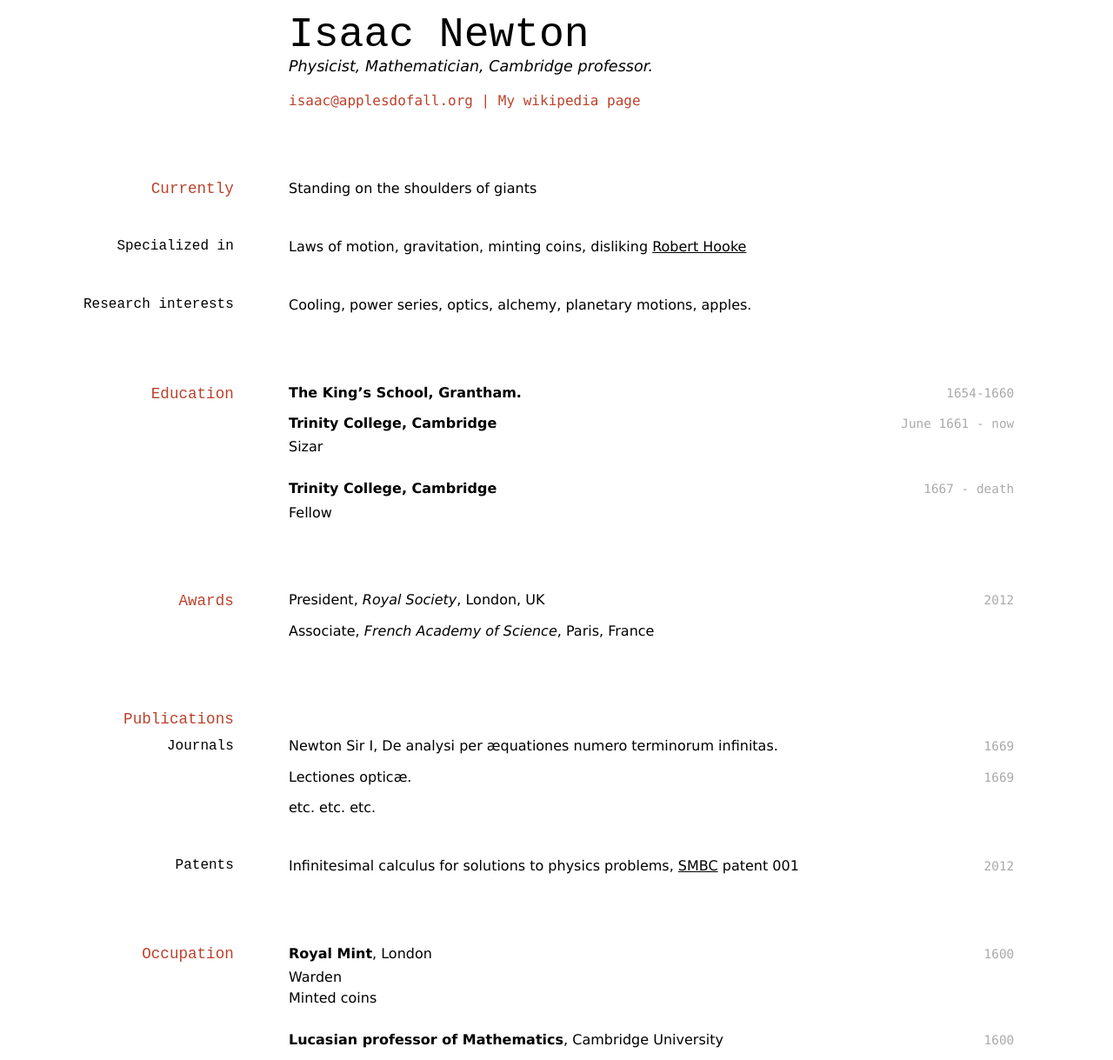
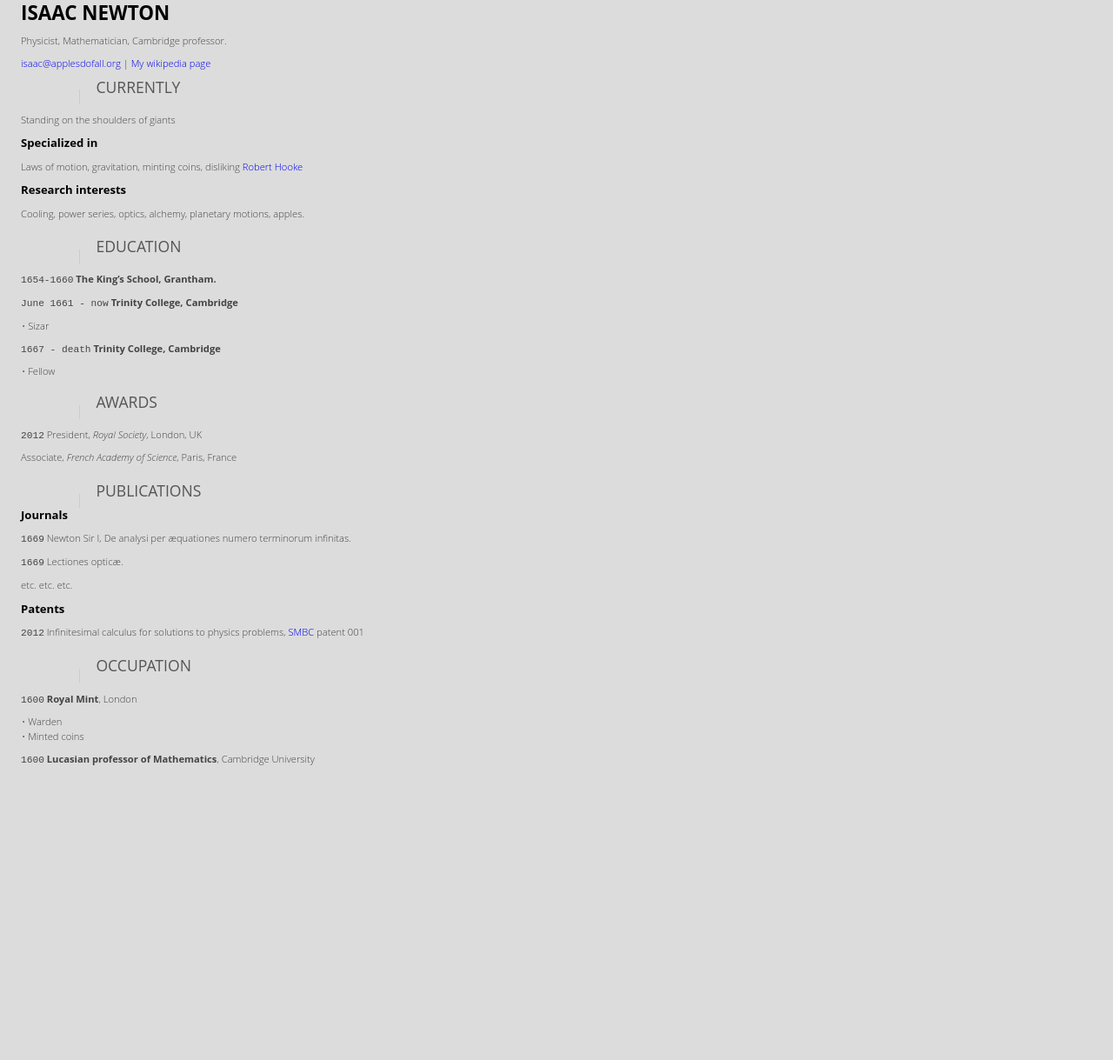
Before and after one commit to elipapa/markdown-cv, a Jekyll site: the page built from docs/index.md, in a window 1280 px wide. Shown: the whole page at 87% size. Built offline with Jekyll 4.4.1, drawn with Linux system fonts in a browser that asks for light colours; after the commit the page ends 900 px from its top, so only the background shows below that.

Commit message:
test new style

```diff
--- a/docs/_config.yml
+++ b/docs/_config.yml
@@ -1,2 +1,2 @@
 markdown:   kramdown
-style:  davewhipp
+style:  pagedownresume
--- a/docs/_layouts/resume.html
+++ b/docs/_layouts/resume.html
@@ -2,7 +2,7 @@
 <html>
 <head>
   <meta charset=utf-8 />
-  <title> {% if page.title %} {{ page.title }} | {% endif %} Resume</title>
+  <title> {% if page.title %} {{ page.title }} | {% endif %} RESUME</title>
   <link href="media/{{ site.style }}-screen.css" type="text/css" rel="stylesheet" media="screen">
   <link href="media/{{ site.style }}-print.css" type="text/css" rel="stylesheet" media="print">
 </head>
--- /dev/null
+++ b/docs/media/pagedownresume-screen.css
@@ -0,0 +1,434 @@
+@page{
+  size: letter portrait;
+  margin: 1in 0.5in 1in 0.25in;
+}
+
+*{
+  box-sizing: border-box;
+}
+
+:root{
+  --page-width: 8.5in;
+  --margin-right: 0.5in;
+  --margin-left: 0.25in;
+  --content-width: calc(var(--page-width) - var(--margin-right) - var(--margin-left));
+  --root-font-size: 12pt;
+  --sidebar-width: 15rem;
+  --sidebar-background-color: #f2f2f2;
+  --main-width: calc(var(--content-width) - var(--sidebar-width));
+  --decorator-horizontal-margin: 0.2in;
+
+  --sidebar-horizontal-padding: 0.2in;
+
+  /* XXX: using px for very good precision control */
+  --decorator-outer-offset-top: 10px;
+  --decorator-outer-offset-left: -5.5px;
+  --decorator-border-width: 1px;
+  --decorator-outer-dim: 9px;
+  --decorator-border: 1px solid #ccc;
+
+  --row-blocks-padding-top: 0.5rem;
+  --date-block-width: 0.7in;
+
+  --main-blocks-title-icon-offset-left: calc(-17pt - 0.25 * var(--root-font-size));
+
+  --viewer-background-color: #dcdcdc;
+  --viewer-pages-spacing: 12px;
+  --viewer-shadow-color: #313131;
+}
+
+.pagedjs_page {
+  --content-area-height: calc(var(--pagedjs-height) - var(--pagedjs-margin-top) - var(--pagedjs-margin-bottom));
+  --sidebar-background-width: calc(var(--pagedjs-margin-right) + var(--sidebar-width));
+}
+
+@page{
+  background: linear-gradient(to left, var(--sidebar-background-color), var(--sidebar-background-color) var(--sidebar-background-width), white var(--sidebar-background-width));
+}
+
+html {
+  font-size: var(--root-font-size);
+}
+
+body{
+  width: var(--content-width);
+  font-family: "Open Sans", sans-serif;
+  font-weight: 300;
+  line-height: 1.3;
+  color: #444;
+  hyphens: auto;
+}
+
+h1, h2, h3{
+  margin: 0;
+  color: #000;
+}
+
+#main > h1, #aside > h1, #disclaimer > h2 {
+  display: none;
+}
+
+li{
+  list-style-type: none;
+}
+
+a{
+  text-decoration: none;
+}
+
+img{
+  max-width: 100%;
+}
+
+#main{
+  width: var(--main-width);
+  padding: 0 0.25in 0 0.25in;
+  font-size: 0.7rem;
+  float: left;
+}
+
+#aside{
+  position: relative; /* for disclaimer */
+  height: var(--content-area-height);
+}
+
+.aside{
+  width: var(--sidebar-width);
+  padding: 0.6in var(--sidebar-horizontal-padding);
+  font-size: 0.8rem;
+  float: right;
+  position: absolute;
+  right: 0;
+}
+
+/* main */
+
+/** big title **/
+h1, h2{
+  text-transform: uppercase;
+}
+
+#title{
+  position: relative;
+  left: 0.55in;
+  margin: auto 0.55in 0.3in auto;
+  line-height: 1.2;
+}
+
+#title h1{
+  font-weight: 300;
+  font-size: 1.8rem;
+  line-height: 1.5;
+}
+
+#title h3{
+  font-size: 0.8rem;
+}
+
+
+/*** categorial blocks ***/
+
+.main-block{
+  margin-top: 0.1in;
+}
+
+#main h2{
+  position: relative;
+  top: var(--row-blocks-padding-top);
+  /* XXX: 0.5px for aligning fx printing */
+  left: calc((var(--date-block-width) + var(--decorator-horizontal-margin)));
+  font-weight: 400;
+  font-size: 1.1rem;
+  color: #555;
+}
+
+#main h2 > i{
+  /* use absolute position to prevent icon's width from misaligning title */
+  /* assigning a fixed width here is no better due to needing to align decorator
+     line too */
+  position: absolute;
+  left: var(--main-blocks-title-icon-offset-left);
+  z-index: 1; /* over decorator line */
+  color: #444;
+}
+
+#main h2::after{ /* extends the decorator line */
+  height: calc(var(--row-blocks-padding-top) * 2);
+  position: relative;
+  top: calc(-1 * var(--row-blocks-padding-top));
+  /* XXX: 0.5px for aligning fx printing */
+  left: calc(-1 * var(--decorator-horizontal-margin));
+  display: block;
+  border-left: var(--decorator-border);
+  z-index: 0;
+  line-height: 0;
+  font-size: 0;
+  content: ' ';
+}
+
+/**** minor tweaks on the icon fonts ****/
+#main h2 > .fa-graduation-cap{
+  left: calc(var(--main-blocks-title-icon-offset-left) - 2pt);
+  top: 2pt;
+}
+
+#main h2 > .fa-suitcase{
+  top: 1pt;
+}
+
+#main h2 > .fa-folder-open{
+  top: 1.5pt;
+}
+
+/**** individual row blocks (date - decorator - details) ****/
+
+.blocks{
+  display: flex;
+  flex-flow: row nowrap;
+}
+
+.blocks > div{
+  padding-top: var(--row-blocks-padding-top);
+}
+
+.date{
+  flex: 0 0 var(--date-block-width);
+  padding-top: calc(var(--row-blocks-padding-top) + 0.25rem) !important;
+  padding-right: var(--decorator-horizontal-margin);
+  font-size: 0.7rem;
+  text-align: right;
+  line-height: 1;
+  max-width: var(--date-block-width);
+}
+
+.date span{
+  display: block;
+  text-align: center;
+}
+
+.date span:nth-child(2)::before{
+  position: relative;
+  top: 0.1rem;
+  right: 0;
+  display: block;
+  height: 1rem;
+  content: '|';
+}
+
+.decorator{
+  flex: 0 0 0;
+  position: relative;
+  width: 2pt;
+  min-height: 100%;
+  border-left: var(--decorator-border);
+}
+
+/*
+ * XXX: Use two filled circles to achieve the circle-with-white-border effect.
+ * The normal technique of only using one pseudo element and
+ * border: 1px solid white; style makes firefox erroneously either:
+ * 1) overflows the grayshade background (if no background-clip is set), or
+ * 2) shows decorator line which should've been masked by the white border
+ *
+ */
+
+.decorator::before{
+  position: absolute;
+  top: var(--decorator-outer-offset-top);
+  left: var(--decorator-outer-offset-left);
+  content: ' ';
+  display: block;
+  width: var(--decorator-outer-dim);
+  height: var(--decorator-outer-dim);
+  border-radius: calc(var(--decorator-outer-dim) / 2);
+  background-color: #fff;
+}
+
+.decorator::after{
+  position: absolute;
+  top: calc(var(--decorator-outer-offset-top) + var(--decorator-border-width));
+  left: calc(var(--decorator-outer-offset-left) + var(--decorator-border-width));
+  content: ' ';
+  display: block;
+  width: calc(var(--decorator-outer-dim) - (var(--decorator-border-width) * 2));
+  height: calc(var(--decorator-outer-dim) - (var(--decorator-border-width) * 2));
+  border-radius: calc((var(--decorator-outer-dim) - (var(--decorator-border-width) * 2)) / 2);
+  background-color: #555;
+}
+
+.blocks:last-child .decorator{ /* slightly shortens it */
+  margin-bottom: 0.25in;
+}
+
+/***** fine-tunes on the details block where the real juice is *****/
+
+.details{
+  flex: 1 0 0;
+  padding-left: var(--decorator-horizontal-margin);
+  padding-top: calc(var(--row-blocks-padding-top) - 0.05rem) !important; /* not sure why but this is needed for better alignment */
+}
+
+.details header{
+  color: #000;
+}
+
+.details h3{
+  font-size: 0.8rem;
+}
+
+.main-block:not(.concise) .details div{
+  margin: 0.18in 0 0.1in 0;
+}
+
+.main-block:not(.concise) .details div:empty {
+  margin: 0;
+}
+
+.main-block:not(.concise) .blocks:last-child .details div{
+  margin-bottom: 0;
+}
+
+.main-block.concise .details div:not(.concise){
+  /* use padding to work around the fact that margin doesn't affect floated
+     neighboring elements */
+  padding: 0.05in 0 0.07in 0;
+}
+
+.details .place{
+  float: left;
+  font-size: 0.75rem;
+}
+
+.details .location{
+  float: right;
+}
+
+.details div{
+  clear: both;
+}
+
+/***** fine-tunes on the lists... *****/
+
+#main ul{
+  padding-left: 0.07in;
+  margin: 0.08in 0;
+}
+
+#main li{
+  margin: 0 0 0.025in 0;
+}
+
+/****** customize list symbol style ******/
+#main li::before{
+  position: relative;
+  margin-left: -4.25pt;
+  content: '• ';
+}
+
+.aside li::before {
+  content: none;
+}
+
+.details .concise ul{
+  margin: 0 !important;
+  -webkit-columns: 2;
+  -moz-columns: 2;
+  columns: 2;
+}
+
+.details .concise li{
+  margin: 0 !important;
+}
+
+.details .concise li{
+  margin-left: 0 !important;
+}
+
+
+
+/* sidebar */
+
+.aside h2{
+  font-weight: 400;
+  font-size: 1.1rem;
+}
+
+.aside .level2{
+  margin-top: 0.5in;
+}
+
+#contact ul{
+  margin-top: 0.05in;
+  padding-left: 0;
+  font-weight: 400;
+  line-height: 1.75;
+}
+
+#contact li > i{
+  width: 0.9rem; /* for text alignment */
+  text-align: right;
+}
+
+#skills{
+  line-height: 1.5;
+}
+
+#skills ul{
+  margin: 0.05in 0 0.15in;
+  padding: 0;
+}
+
+#disclaimer{
+  position: absolute;
+  bottom: 0;
+  right: var(--sidebar-horizontal-padding);
+  font-size: 0.75rem;
+  font-style: italic;
+  line-height: 1.1;
+  text-align: right;
+  color: #777;
+}
+
+#disclaimer code{
+  color: #666;
+  font-family: "Source Code Pro";
+  font-weight: 400;
+  font-style: normal;
+}
+
+/* Page breaks */
+
+h2 {
+  break-after: avoid;
+}
+
+.blocks {
+  break-inside: avoid;
+}
+
+/* Paged.js viewer */
+
+@media screen {
+  body {
+    background-color: var(--viewer-background-color);
+    margin: 0; /* for mobile */
+    width: calc(var(--pagedjs-width) + 2 * var(--viewer-pages-spacing)); /* for mobile */
+  }
+   .pagedjs_pages {
+    max-width: var(--pagedjs-width);
+    margin: 0 auto;
+    display: flex;
+    flex-direction: column;
+  }
+   .pagedjs_page {
+    box-shadow: 0 0 calc(0.66667 * var(--viewer-pages-spacing)) var(--viewer-shadow-color);
+    margin: var(--viewer-pages-spacing) 0;
+  }
+}
+ @media screen and (min-width: 8.5in) {
+  /* not a mobile */
+  body {
+    margin: auto;
+    width: unset;
+  }
+}
```
Also changed, not shown: docs/media/pagedownresume-print.css (renamed from docs/media/pagedown-resume.css).
